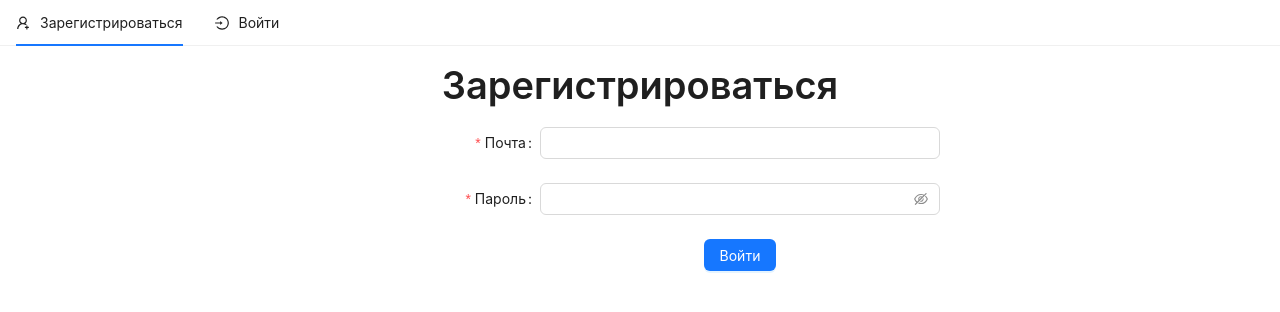
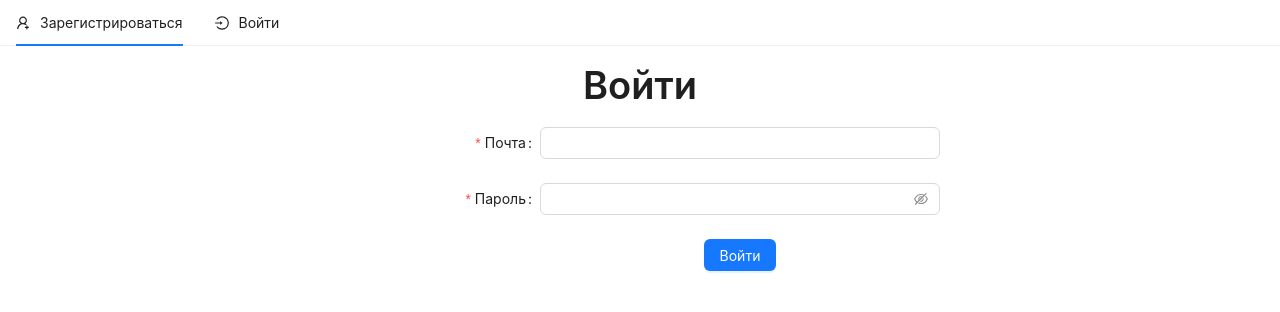
Before and after one commit to grevold/simple-auth, a React (Create React App) app in the folder fe/: page /#/ in a window 1280 px wide. Shown: the top 312 px of the page. Built offline with nearby package versions, Linux system fonts and the light colour scheme.

Commit message:
Создал страницу Sign In (#3)
* Создал страницу Sign In

* Создал страницу Sign In

```diff
--- a/fe/src/App.tsx
+++ b/fe/src/App.tsx
@@ -7,34 +7,52 @@ import { SignInPage } from "./pages/SignInPage/SignInPage";
 import { SignUpPage } from "./pages/SignUpPage/SignUpPage";
 import { Layout } from "./components/Layout/Layout";
 import { PreloaderPage } from "./pages/PreloaderPage/PreloaderPage";
+import useNotification from "antd/es/notification/useNotification";
+import { NotificationInstance } from "antd/es/notification/interface";
+import { createContext } from "react";
+
+export const NotificationContext = createContext<NotificationInstance>(
+  {} as NotificationInstance
+);
 
 function App() {
   useAuth();
   const userStatus = useAppSelector((store) => store.user.status);
 
-  switch (userStatus) {
-    case "guest":
-      return (
+  const [notification, notificationContext] = useNotification();
+
+  return (
+    <>
+      <NotificationContext.Provider value={notification}>
         <HashRouter>
           <Layout>
             <Routes>
-              <Route element={<SignInPage />} path={RoutePath.SignIn}></Route>
-              <Route element={<SignUpPage />} path={"*"}></Route>
+              {userStatus === "guest" && (
+                <>
+                  <Route element={<SignUpPage />} path={RoutePath.SignUp} />
+                  <Route element={<SignInPage />} path={"*"} />
+                </>
+              )}
+
+              {userStatus === "success" && (
+                <>
+                  <Route element={<h1>Страница с товарами</h1>} path={"*"} />
+                </>
+              )}
+
+              {userStatus === "loading" && (
+                <>
+                  <Route element={<PreloaderPage />} path={"*"} />
+                </>
+              )}
             </Routes>
           </Layout>
         </HashRouter>
-      );
+      </NotificationContext.Provider>
 
-    case "success":
-      return (
-        <Layout>
-          <h1>Страница с товарами</h1>
-        </Layout>
-      );
-
-    case "loading":
-      return <PreloaderPage />;
-  }
+      {notificationContext}
+    </>
+  );
 }
 
 export default App;
--- a/fe/src/components/SignInForm/SignInForm.tsx
+++ b/fe/src/components/SignInForm/SignInForm.tsx
@@ -1,7 +1,8 @@
-import React, { FC } from "react";
+import { FC } from "react";
 import { Button, Form, Input } from "antd";
+import { IUserCredentials } from "../../types";
 
-interface UserSignUpCredentials {
+interface UserSignInCredentials {
   email: string;
   password: string;
 }
@@ -31,11 +32,11 @@ const tailFormItemLayout = {
 };
 
 interface IProps {
-  onSubmit: (userSignUpCredentials: UserSignUpCredentials) => void;
+  onSubmit: (userSignInCredentials: UserSignInCredentials) => void;
 }
 
 export const SignInForm: FC<IProps> = ({ onSubmit }) => {
-  const [form] = Form.useForm<UserSignUpCredentials>();
+  const [form] = Form.useForm<UserSignInCredentials>();
 
   return (
     <Form
--- a/fe/src/components/SignUpForm/SignUpForm.tsx
+++ b/fe/src/components/SignUpForm/SignUpForm.tsx
@@ -41,12 +41,16 @@ export const SignUpForm: FC<IProps> = ({ onSubmit }) => {
       style={{ maxWidth: "600px" }}
     >
       <Form.Item
-        name="login"
+        name="email"
         label="Почта"
         rules={[
           {
+            type: "email",
+            message: "Невалидная почта!",
+          },
+          {
             required: true,
-            message: "Пожалуйста, введите логин!",
+            message: "Пожалуйста, введите почту!",
           },
         ]}
       >
--- /dev/null
+++ b/fe/src/hooks/useNotification.ts
@@ -0,0 +1,4 @@
+import { useContext } from "react";
+import { NotificationContext } from "../App";
+
+export const useNotification = () => useContext(NotificationContext);
--- /dev/null
+++ b/fe/src/pages/SignInPage/SignInPage.module.css
@@ -0,0 +1,3 @@
+.root {
+  max-width: 600px;
+}
--- a/fe/src/pages/SignInPage/SignInPage.tsx
+++ b/fe/src/pages/SignInPage/SignInPage.tsx
@@ -1,3 +1,37 @@
+import s from "./SignInPage.module.css";
+
+import { Typography } from "antd";
+
+import { actions } from "../../store/slices/userSlice";
+
+import { useAppDispatch } from "../../store/store";
+import { IUserCredentials } from "../../types";
+import { SignInForm } from "../../components/SignInForm/SignInForm";
+import { signInThunk } from "../../store/slices/thunks/signInThunk";
+import { useNotification } from "../../hooks/useNotification";
+
+const { Title } = Typography;
+
 export const SignInPage = () => {
-  return <h1>Hello world!</h1>;
+  const dispatch = useAppDispatch();
+  const notification = useNotification();
+
+  const handleSubmit = (userCredentials: IUserCredentials) => {
+    dispatch(signInThunk(userCredentials))
+      .unwrap()
+      .catch((error) => {
+        notification.error({
+          message: "Возникла ошибка при входе",
+          description: JSON.stringify(error),
+        });
+      });
+    dispatch(actions.setLoading());
+  };
+
+  return (
+    <div className={s.root}>
+      <Title>Войти</Title>
+      <SignInForm onSubmit={handleSubmit} />
+    </div>
+  );
 };
--- a/fe/src/pages/SignUpPage/SignUpPage.tsx
+++ b/fe/src/pages/SignUpPage/SignUpPage.tsx
@@ -1,6 +1,5 @@
-import useNotification from "antd/es/notification/useNotification";
 import { SignUpForm } from "../../components/SignUpForm/SignUpForm";
-import { Divider, Typography } from 'antd';
+import { Typography } from "antd";
 
 import s from "./SignUpPage.module.css";
 
@@ -9,19 +8,19 @@ import { actions } from "../../store/slices/userSlice";
 import { useAppDispatch } from "../../store/store";
 import { IUserCredentials } from "../../types";
 import { signUpThunk } from "../../store/slices/thunks/signUpThunk";
+import { useNotification } from "../../hooks/useNotification";
 
-const { Title, Paragraph, Text, Link } = Typography;
+const { Title } = Typography;
 
 export const SignUpPage = () => {
-
   const dispatch = useAppDispatch();
-  const [notificationApi, notificationContext] = useNotification();
+  const notification = useNotification();
 
   const handleSubmit = (userCredentials: IUserCredentials) => {
     dispatch(signUpThunk(userCredentials))
       .unwrap()
       .catch((error) => {
-        notificationApi.error({
+        notification.error({
           message: "Возникла ошибка при регистрации",
           description: JSON.stringify(error),
         });
@@ -32,7 +31,6 @@ export const SignUpPage = () => {
   return (
     <div className={s.root}>
       <Title>Зарегистрироваться</Title>
-      {notificationContext}
       <SignUpForm onSubmit={handleSubmit} />
     </div>
   );
--- a/fe/src/store/slices/thunks/signInThunk.ts
+++ b/fe/src/store/slices/thunks/signInThunk.ts
@@ -14,8 +14,7 @@ export const signInThunk = createAsyncThunk<string, IUserCredentials>(
       });
       return response.data;
     } catch (error: any) {
-      const errorCode = error?.response?.data?.errorCode || "";
-      return thunkAPI.rejectWithValue(errorCode);
+      return thunkAPI.rejectWithValue(error);
     }
   }
 );
--- a/fe/src/types.ts
+++ b/fe/src/types.ts
@@ -4,7 +4,7 @@ export enum RoutePath {
 }
 
 export interface IUserCredentials {
-  login: string;
+  email: string;
   password: string;
 }
 
```
Also changed, not shown: 2 other files (tests, documents, lock files or other folders).
